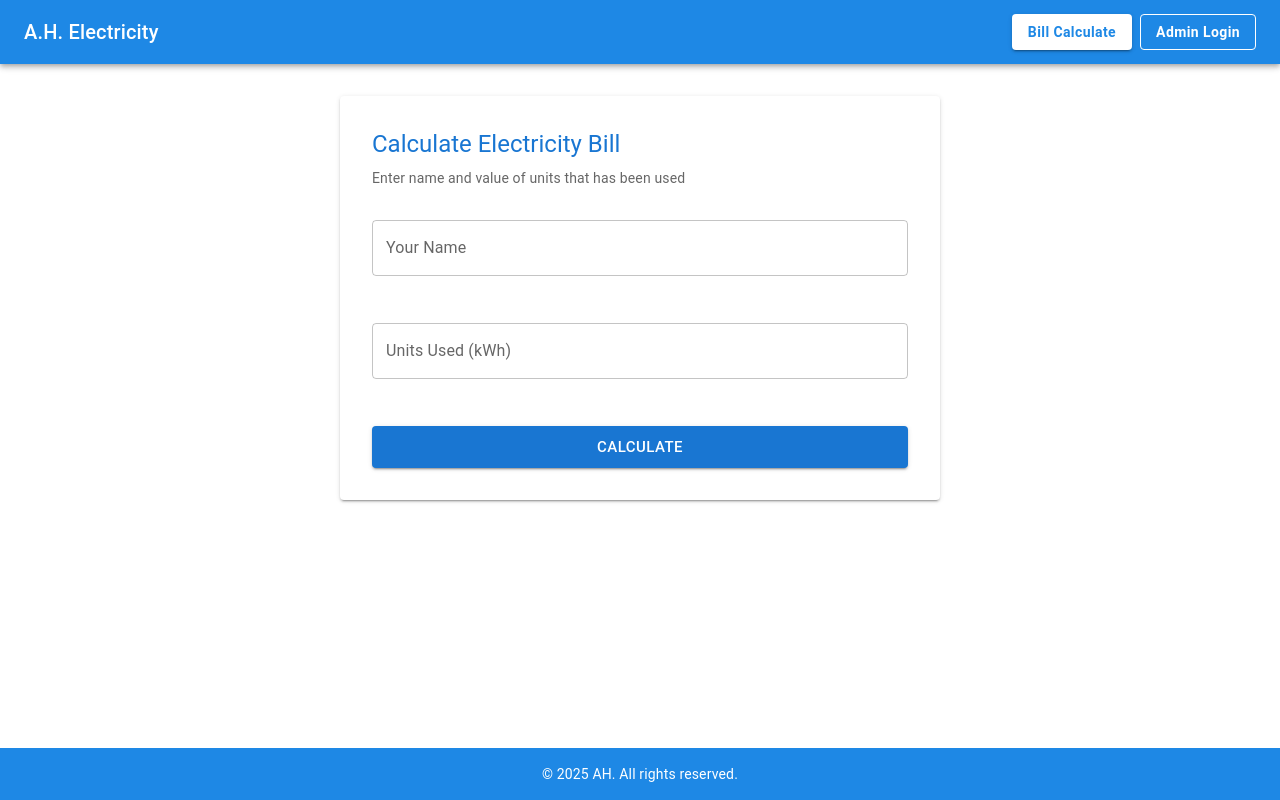
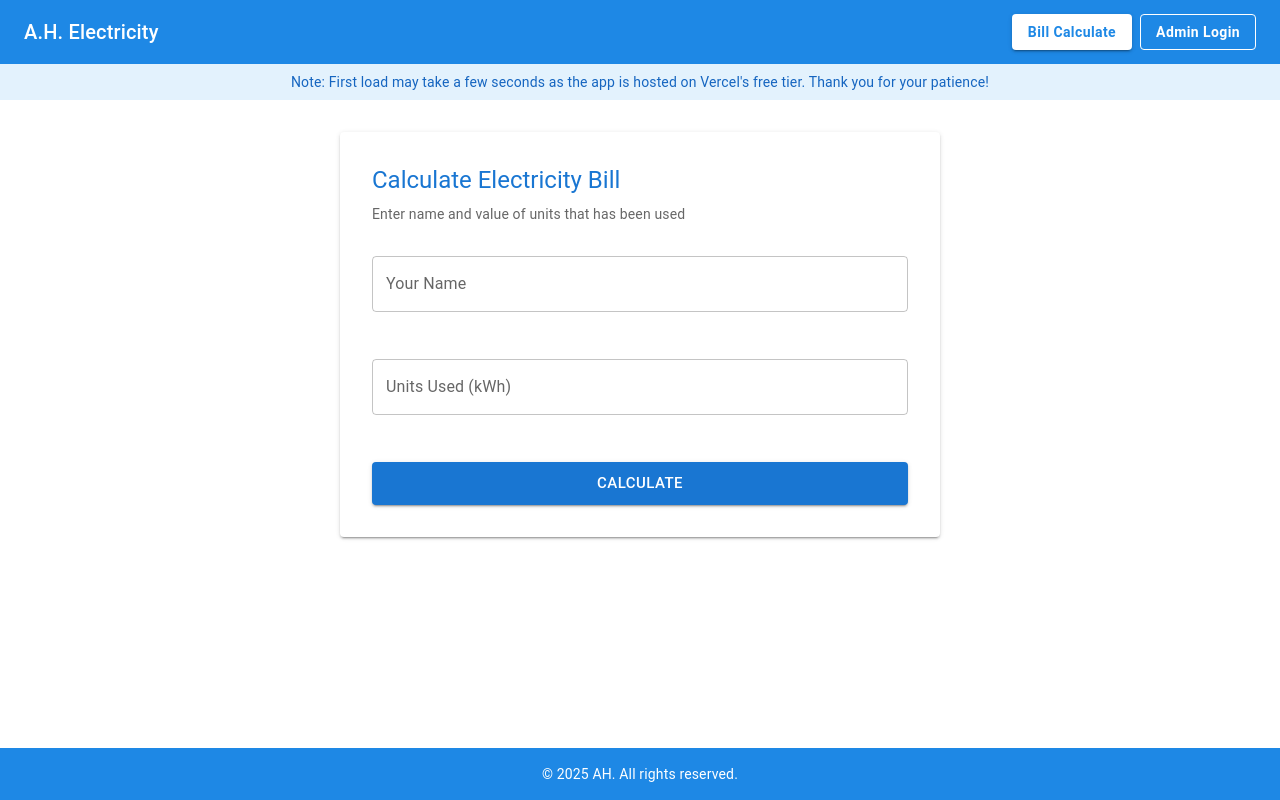
Before and after one commit to Afsana2020/acme-utility-bill-calculator, a React (Create React App) app in the folder frontend/: page / in a window 1280 px wide. Built offline with nearby package versions, Linux system fonts and the light colour scheme.

Commit message:
Update App.tsx

```diff
--- a/frontend/src/App.tsx
+++ b/frontend/src/App.tsx
@@ -38,12 +38,11 @@ function App() {
       display: 'flex',
       flexDirection: 'column'
     }}>
-
       {/* navbar */}
       <AppBar position="static" sx={{ bgcolor: '#1e88e5' }}>
         <Toolbar>
           <Typography variant="h6" sx={{ flexGrow: 1, fontWeight: 500 }}>
-           A.H. Electricity
+            A.H. Electricity
           </Typography>
 
           <Box sx={{ display: 'flex', gap: 1, alignItems: 'center' }}>
@@ -64,7 +63,6 @@ function App() {
               >
                 Logout
               </Button>
-
             )}
 
             <Button
@@ -104,6 +102,19 @@ function App() {
         </Toolbar>
       </AppBar>
 
+      {/* Small loading note */}
+      <Box sx={{
+        bgcolor: '#e3f2fd',
+        color: '#1565c0',
+        textAlign: 'center',
+        py: 1,
+        fontSize: '0.875rem'
+      }}>
+        <Typography variant="body2">
+          Note: First load may take a few seconds as the app is hosted on Vercel's free tier. Thank you for your patience!
+        </Typography>
+      </Box>
+
       <Box sx={{ flex: 1, p: 4 }}>
         {adminView ? (
           <AdminPanel
@@ -115,7 +126,7 @@ function App() {
         )}
       </Box>
 
-{/*footer*/}
+      {/* footer */}
       <Box sx={{
         bgcolor: '#1e88e5',
         color: 'white',
```
